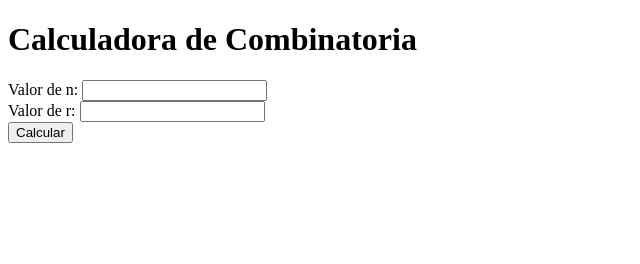
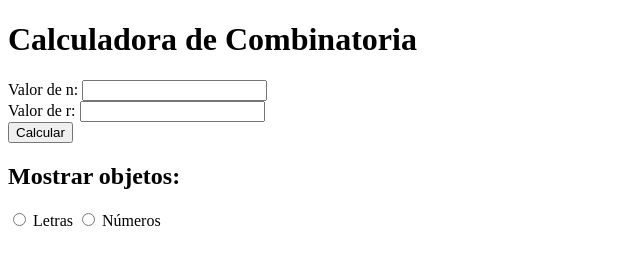
Before and after one commit to saintunderman/combinatoria-tool, a plain HTML site: page index.html in a window 1280 px wide. Shown: the whole page, without its empty margins (0-640 px from the left). Drawn offline with Linux system fonts and the light colour scheme.

Commit message:
Update index.html

```diff
--- a/index.html
+++ b/index.html
@@ -16,6 +16,16 @@
     <br>
     <button id="calcular">Calcular</button>
     <p id="resultado"></p>
+
+    <!-- Dentro del cuerpo de index.html -->
+<h2>Mostrar objetos:</h2>
+<input type="radio" name="objetos" value="letras" id="letras">
+<label for="letras">Letras</label>
+<input type="radio" name="objetos" value="numeros" id="numeros">
+<label for="numeros">Números</label>
+<!-- Agrega más opciones según tus necesidades -->
+<div id="visualizacion"></div>
+
     <script src="script.js"></script>
 </body>
 </html>
```
